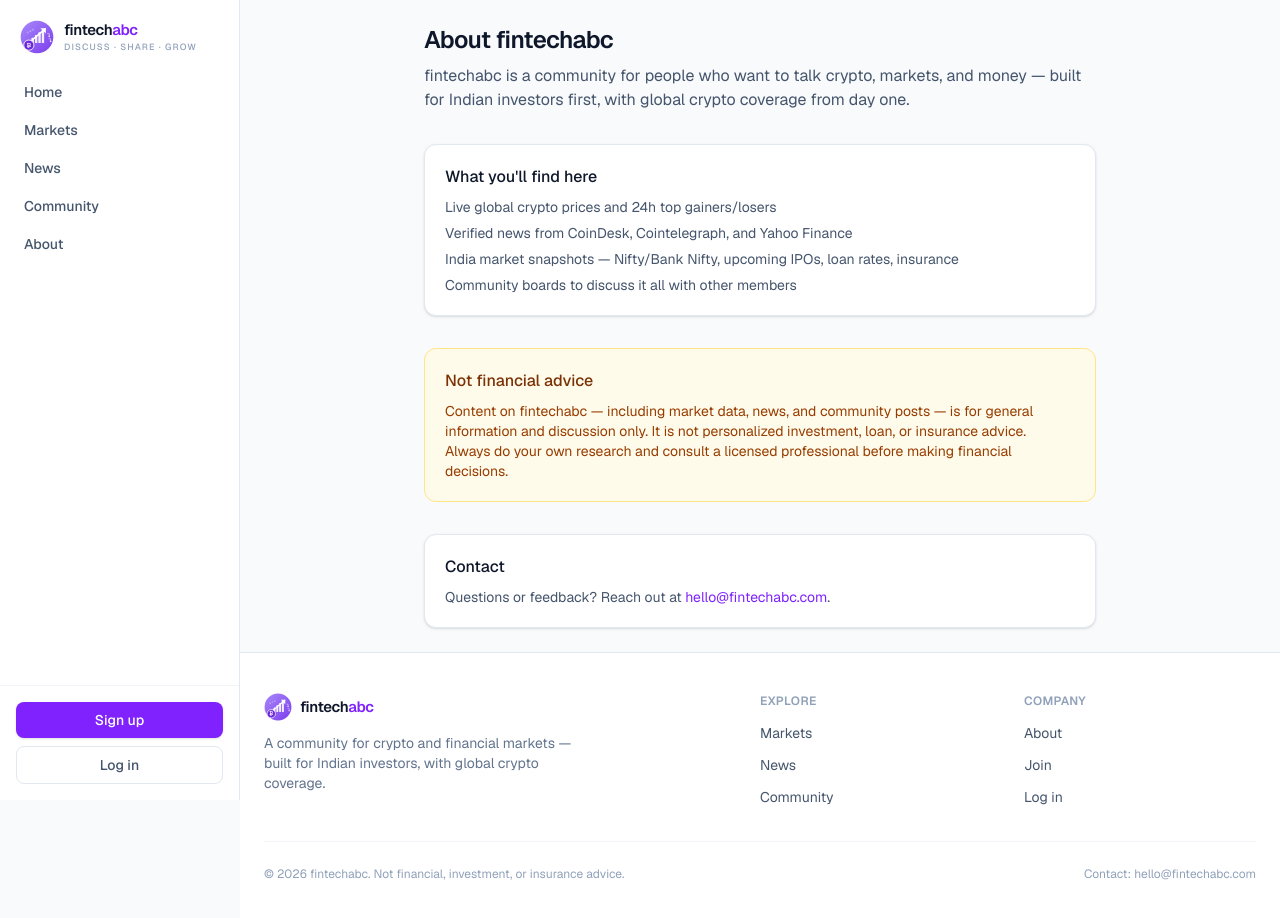
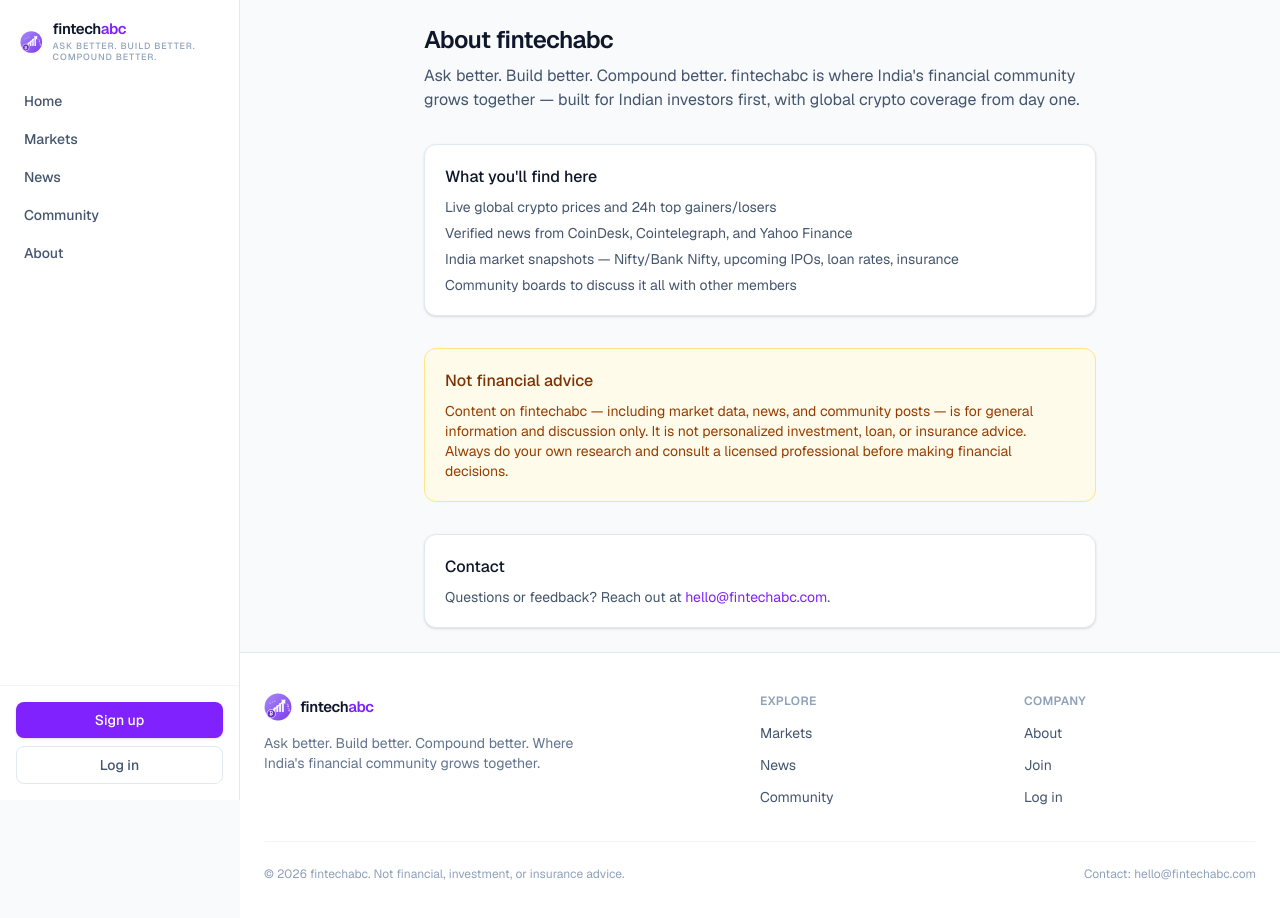
Before and after one commit to kpi990/fintechabc-forum, a Next.js app: page /about in a window 1280 px wide. Shown: the top 918 px of the page. Built offline with nearby package versions, Linux system fonts and the light colour scheme; no server answers.

Commit message:
Update brand positioning: 'Ask Better. Build Better. Compound Better.' / 'Where India's Financial Community Grows Together.' across sidebar, Home hero, About, site metadata (title/OG/twitter/JSON-LD), and OG image

```diff
--- a/src/app/about/page.tsx
+++ b/src/app/about/page.tsx
@@ -13,8 +13,9 @@ export default function AboutPage() {
           About fintechabc
         </h1>
         <p className="mt-2 text-slate-600">
-          fintechabc is a community for people who want to talk crypto, markets, and money —
-          built for Indian investors first, with global crypto coverage from day one.
+          Ask better. Build better. Compound better. fintechabc is where India&apos;s financial
+          community grows together — built for Indian investors first, with global crypto
+          coverage from day one.
         </p>
       </div>
 
--- a/src/app/layout.tsx
+++ b/src/app/layout.tsx
@@ -19,12 +19,12 @@ const geistMono = Geist_Mono({
 const SITE_URL = "https://fintechabc.com";
 const SITE_NAME = "fintechabc";
 const SITE_DESCRIPTION =
-  "A community for crypto and financial markets discussion — live global crypto prices, verified news, and India market snapshots (IPOs, F&O, loan rates, insurance), built for Indian investors.";
+  "Ask better. Build better. Compound better. Where India's financial community grows together — live global crypto prices, verified news, and India market snapshots (IPOs, F&O, loan rates, insurance).";
 
 export const metadata: Metadata = {
   metadataBase: new URL(SITE_URL),
   title: {
-    default: "fintechabc — crypto & finance community",
+    default: "fintechabc — Where India's Financial Community Grows Together",
     template: "%s | fintechabc",
   },
   description: SITE_DESCRIPTION,
@@ -42,12 +42,12 @@ export const metadata: Metadata = {
     type: "website",
     url: SITE_URL,
     siteName: SITE_NAME,
-    title: "fintechabc — crypto & finance community",
+    title: "fintechabc — Where India's Financial Community Grows Together",
     description: SITE_DESCRIPTION,
   },
   twitter: {
     card: "summary_large_image",
-    title: "fintechabc — crypto & finance community",
+    title: "fintechabc — Where India's Financial Community Grows Together",
     description: SITE_DESCRIPTION,
   },
   alternates: {
@@ -119,8 +119,8 @@ export default function RootLayout({
                       </span>
                     </div>
                     <p className="mt-3 max-w-xs text-sm text-slate-500">
-                      A community for crypto and financial markets — built for Indian investors,
-                      with global crypto coverage.
+                      Ask better. Build better. Compound better. Where India&apos;s financial
+                      community grows together.
                     </p>
                   </div>
 
--- a/src/app/opengraph-image.tsx
+++ b/src/app/opengraph-image.tsx
@@ -1,7 +1,7 @@
 import { ImageResponse } from "next/og";
 
 export const runtime = "edge";
-export const alt = "fintechabc — crypto & finance community";
+export const alt = "fintechabc — Where India's Financial Community Grows Together";
 export const size = { width: 1200, height: 630 };
 export const contentType = "image/png";
 
@@ -41,10 +41,10 @@ export default function OpengraphImage() {
           fintechabc
         </div>
         <div style={{ fontSize: 28, color: "#ede9fe", marginTop: 16, display: "flex" }}>
-          Discuss · Share · Grow
+          Ask Better. Build Better. Compound Better.
         </div>
         <div style={{ fontSize: 22, color: "#ede9fe", marginTop: 24, display: "flex" }}>
-          Crypto & finance community for India
+          Where India&apos;s Financial Community Grows Together.
         </div>
       </div>
     ),
--- a/src/app/page.tsx
+++ b/src/app/page.tsx
@@ -12,10 +12,10 @@ export default function HomePage() {
     <div className="space-y-5">
       <section className="rounded-2xl border border-slate-200 bg-gradient-to-br from-violet-600 to-fuchsia-500 p-6 text-white shadow-sm sm:p-7">
         <p className="mb-1.5 text-xs font-semibold uppercase tracking-wider text-violet-100">
-          Discuss · Share · Grow
+          Ask Better. Build Better. Compound Better.
         </p>
         <h1 className="max-w-lg text-2xl font-semibold tracking-tight sm:text-3xl">
-          Where India talks crypto, markets, and money.
+          Where India&apos;s Financial Community Grows Together.
         </h1>
         <div className="mt-4 flex flex-wrap gap-3">
           <Link
--- a/src/components/Sidebar.tsx
+++ b/src/components/Sidebar.tsx
@@ -36,8 +36,8 @@ export default async function Sidebar() {
             <span className="text-slate-900">fintech</span>
             <span className="text-violet-600">abc</span>
           </div>
-          <div className="mt-0.5 text-[9px] font-medium uppercase tracking-[0.12em] text-slate-400">
-            Discuss · Share · Grow
+          <div className="mt-0.5 text-[9px] font-medium uppercase tracking-[0.1em] text-slate-400">
+            Ask Better. Build Better. Compound Better.
           </div>
         </div>
       </Link>
```
